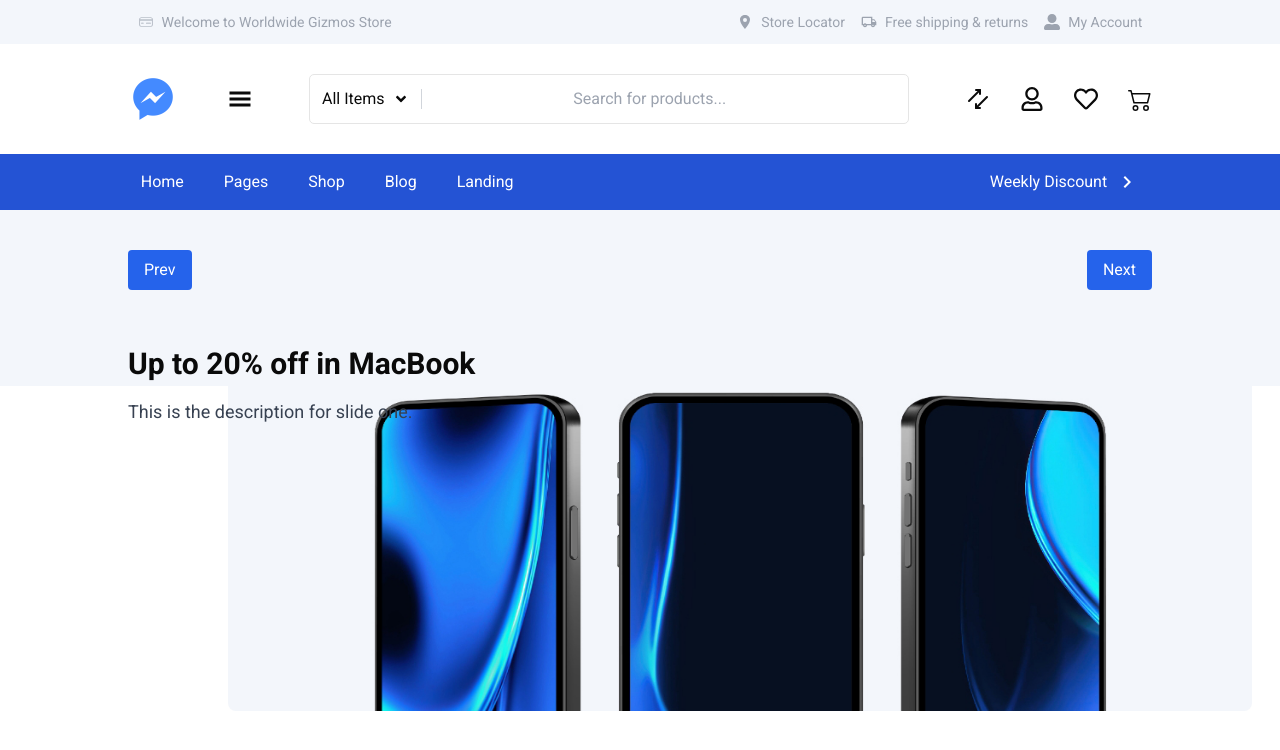
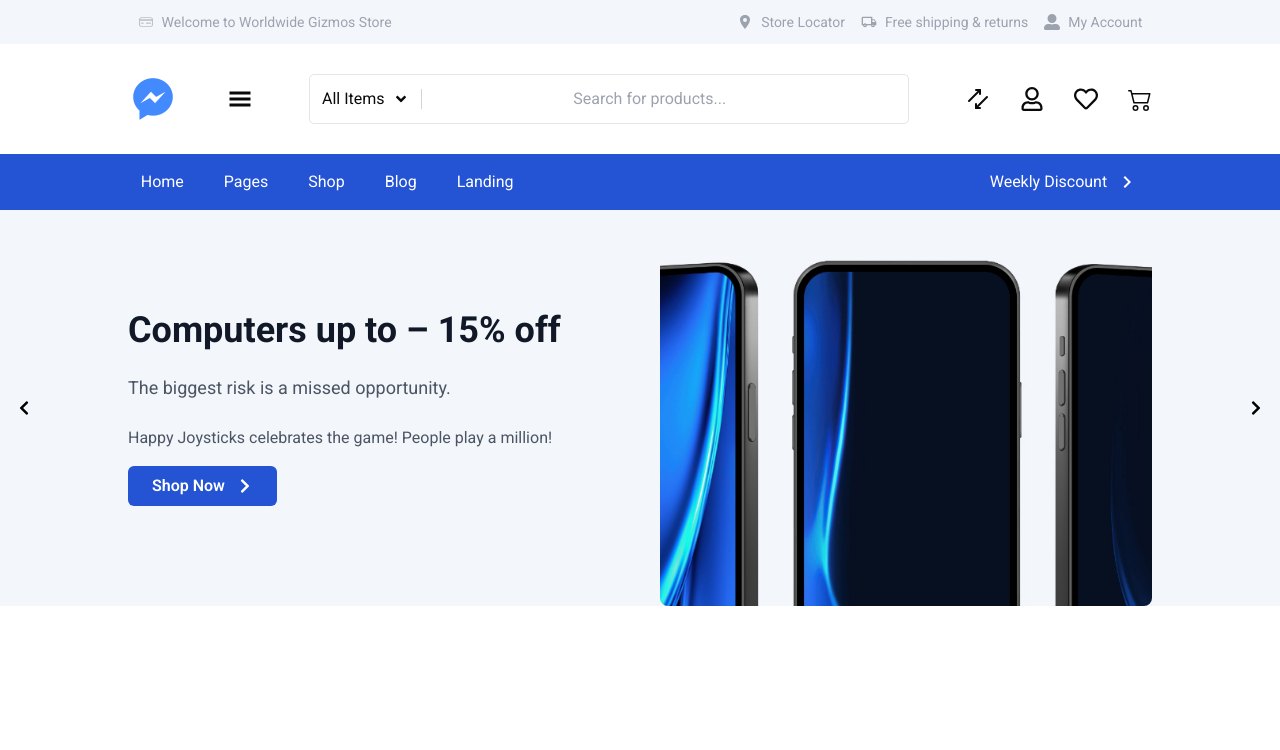
Before and after one commit to rian-expressitbd/gizmos-ecommerce-react, a React (Vite) app: page / in a window 1280 px wide. Shown: the top 750 px of the page. Built offline with nearby package versions, Linux system fonts and the light colour scheme.

Commit message:
feat:completed slider portion

```diff
--- a/src/pages/Navbar/Navbar.tsx
+++ b/src/pages/Navbar/Navbar.tsx
@@ -12,7 +12,7 @@ import { BsCart2 } from "react-icons/bs";
 export default function Navbar() {
   return (
     <div>
-      <div className="w-[80%] mx-auto mt-[30px] mb-[30px]">
+      <div className="w-[80%] mx-auto mt-[30px] mb-[30px] z-50">
         <div className="flex items-center">
           <div className="logo flex gap-[50px] items-center">
             <img src="/logo.png" alt="" className="w-[50px] h-[50px]" />
--- a/src/pages/Slider/Slider.tsx
+++ b/src/pages/Slider/Slider.tsx
@@ -1,21 +1,30 @@
 import { useState } from "react";
 import { motion, AnimatePresence } from "framer-motion";
+import { Button } from "@/components/ui/button";
+import { FaChevronLeft, FaChevronRight } from "react-icons/fa";
 
 const slides = [
   {
+    title: "Computers up to – 15% off",
     image: "/slider1.jpg",
-    title: "Up to 20% off in MacBook",
-    description: "This is the description for slide one.",
+    tagline: "The biggest risk is a missed opportunity.",
+    category: "Game Joysticks",
+    description: "Happy Joysticks celebrates the game! People play a million!",
+    action: "Shop Now",
   },
   {
+    title: "Laptops up to 20% off",
     image: "/slider2.jpg",
-    title: "Up to 20% off in iPhone",
-    description: "This is the description for slide two.",
+    tagline: "The biggest risk is a missed opportunity.",
+    category: "Game Joysticks",
+    action: "Shop Now",
   },
   {
+    title: "Smartphones up to - 30% off",
     image: "/slider3.jpg",
-    title: "Up to 20% off in Headphones",
-    description: "This is the description for slide three.",
+    tagline: "The biggest risk is a missed opportunity.",
+    category: "Monitor & Keyboards",
+    action: "Shop Now",
   },
 ];
 
@@ -31,59 +40,88 @@ export default function Slider() {
   };
 
   return (
-    <div className="bg-[#F3F6FB] py-10 h-full">
-      <div className="mx-auto w-[80%] flex flex-col items-center gap-10">
-        {/* Navigation Buttons */}
-        <div className="flex justify-between w-full mb-4">
-          <button
+    <div className="bg-[#F3F6FB] h-[395.83px] relative">
+      <Button
         onClick={prevSlide}
-            className="bg-blue-600 text-white px-4 py-2 rounded hover:bg-blue-700"
+        title="prev-btn"
+        className="absolute left-0 top-1/2 -translate-y-1/2 bg-transparent text-black px-4 py-2 rounded-md transition z-10"
       >
-            Prev
-          </button>
-          <button
+        <FaChevronLeft />
+      </Button>
+
+      <Button
         onClick={nextSlide}
-            className="bg-blue-600 text-white px-4 py-2 rounded hover:bg-blue-700"
+        title="next-btn"
+        className="absolute right-0 top-1/2 -translate-y-1/2 bg-transparent text-black px-4 py-2 rounded-md transition z-10"
       >
-            Next
-          </button>
-        </div>
+        <FaChevronRight />
+      </Button>
 
-        {/* Slide Content */}
+      <div className="mx-auto w-[80%] h-full relative">
         <AnimatePresence mode="wait">
           <motion.div
             key={current}
-            initial={{ opacity: 0, y: -100 }}
-            animate={{ opacity: 1, y: 0 }}
-            exit={{ opacity: 0, y: 100 }}
-            transition={{ duration: 0.6 }}
-            className="relative w-full"
+            initial={{ opacity: 0 }}
+            animate={{ opacity: 1 }}
+            exit={{ opacity: 0 }}
+            transition={{ duration: 0.5 }}
+            className="flex flex-col md:flex-row items-center gap-10 h-full"
           >
-            {/* Text Slide */}
+            {/* Text Content - Left Side */}
+            <div className="md:w-1/2 w-full space-y-6">
+              <motion.h2
+                initial={{ y: 20 }}
+                animate={{ y: 0 }}
+                className="text-4xl font-bold text-gray-900"
+              >
+                {slides[current].title}
+              </motion.h2>
+
+              <motion.p
+                initial={{ y: 20 }}
+                animate={{ y: 0 }}
+                transition={{ delay: 0.1 }}
+                className="text-lg text-gray-600"
+              >
+                {slides[current].tagline}
+              </motion.p>
+
+              {slides[current].category && (
                 <motion.div
-              initial={{ x: -100, opacity: 0 }}
-              animate={{ x: 0, opacity: 1 }}
-              transition={{ duration: 0.6, delay: 0.1 }}
-              className="text-left max-w-md left-0 absolute z-50"
+                  initial={{ y: 20 }}
+                  animate={{ y: 0 }}
+                  transition={{ delay: 0.2 }}
+                  className="mt-8"
                 >
-              <h2 className="text-3xl font-bold mb-4">
-                {slides[current].title}
-              </h2>
-              <p className="text-lg text-gray-700">
+                  {slides[current].description && (
+                    <p className="text-gray-600">
                       {slides[current].description}
                     </p>
+                  )}
+                  {slides[current].action && (
+                    <Button
+                      title="action-btn"
+                      className="mt-4 bg-[#2453D4] flex justify-between gap-3 items-center text-white px-6 py-2 rounded-md hover:bg-gray-800 transition"
+                    >
+                      <p className="text-md">{slides[current].action}</p>
+                      <FaChevronRight />
+                    </Button>
+                  )}
                 </motion.div>
+              )}
+            </div>
 
-            {/* Image Slide */}
+            {/* Image with vertical slide animation */}
             <motion.div
-              initial={{ x: 100, opacity: 0 }}
-              animate={{ x: 100, opacity: 1 }}
-              transition={{ duration: 0.6, delay: 0.2 }}
+              initial={{ opacity: 0, y: -10 }}
+              animate={{ opacity: 1, y: 0 }}
+              transition={{ duration: 0.6, ease: "easeOut" }}
+              className="md:w-1/2 w-full z-10"
             >
               <img
                 src={slides[current].image}
                 alt={slides[current].title}
-                className="rounded-lg w-full  max-h-[364.55px] absolute right-0"
+                className="rounded-lg object-cover w-[950px] h-[395.83px] z-10"
               />
             </motion.div>
           </motion.div>
```
Lines whose indentation alone changed are shown as unchanged.
